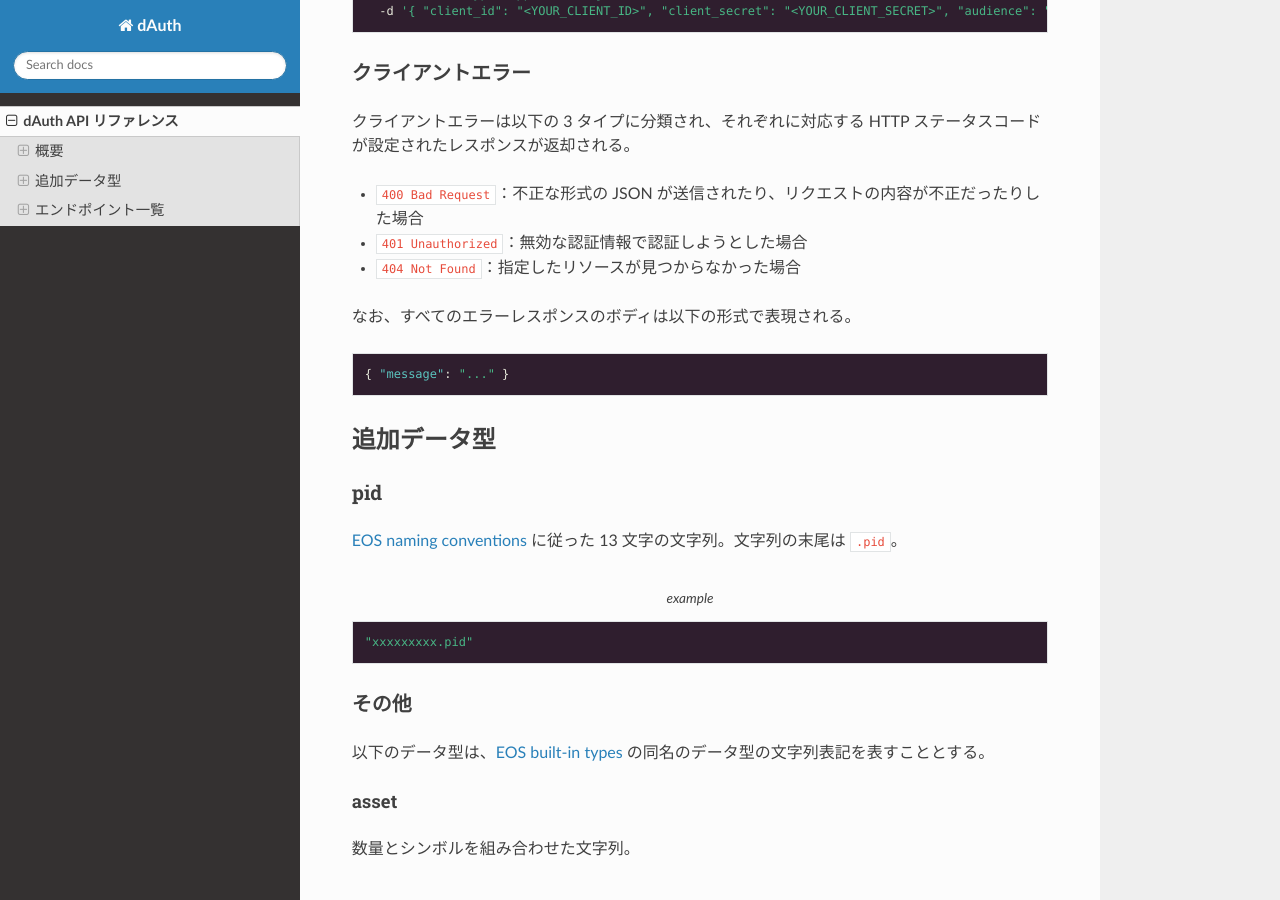
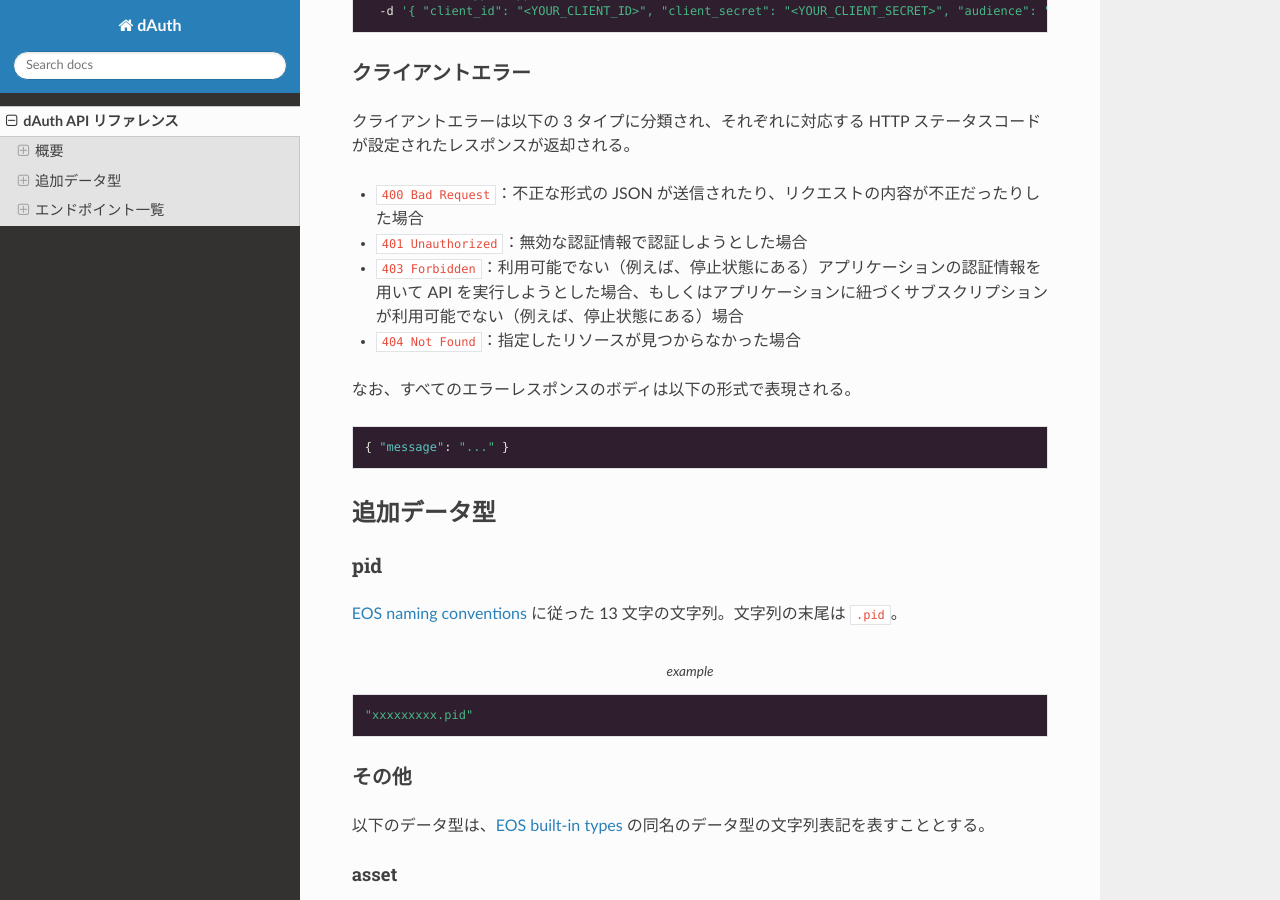
Before and after one commit to SIVIRA/unwallet-ent-dev-documents, a Sphinx documentation site: the page built from docs/dauth-api.rst, in a window 1280 px wide and 900 px high, scrolled down 755 px. Built offline with Sphinx 7.4.7 and the Read the Docs theme 2.0.0, drawn with Linux system fonts in a browser that asks for light colours.

Commit message:
write about 403 client error

```diff
--- a/docs/dauth-api.rst
+++ b/docs/dauth-api.rst
@@ -38,6 +38,7 @@ dAuth で作成したアプリケーションのクライアント ID とクラ
 
 * ``400 Bad Request``：不正な形式の JSON が送信されたり、リクエストの内容が不正だったりした場合
 * ``401 Unauthorized``：無効な認証情報で認証しようとした場合
+* ``403 Forbidden``：利用可能でない（例えば、停止状態にある）アプリケーションの認証情報を用いて API を実行しようとした場合、もしくはアプリケーションに紐づくサブスクリプションが利用可能でない（例えば、停止状態にある）場合
 * ``404 Not Found``：指定したリソースが見つからなかった場合
 
 なお、すべてのエラーレスポンスのボディは以下の形式で表現される。
```
